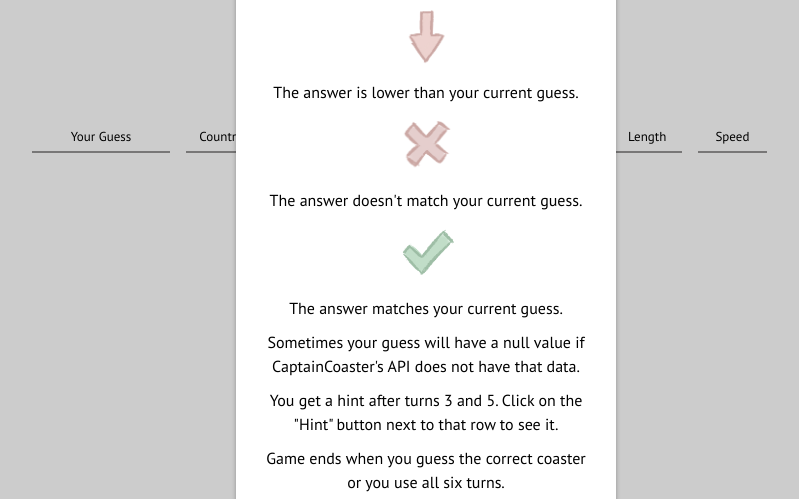
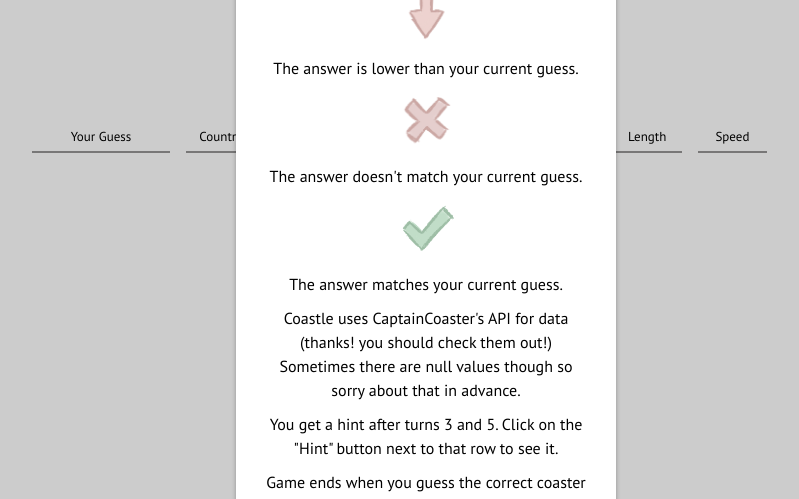
Before and after one commit to pkyu/coastle, a plain HTML site: page index.html in a window 1280 px wide. Both pictures are taken after a click on the button 423 px from the left and 250 px from the top of the page. Shown: the part 301-800 px from the top of the page, without its empty margins (214-1013 px from the left). Drawn offline with nearby package versions, Linux system fonts and the light colour scheme; no server answers.

Commit message:
information change (close button not offscreen)

```diff
--- a/index.html
+++ b/index.html
@@ -118,7 +118,7 @@
     </div>
 <script src="assets/confetti.js"></script>
 <div class="popup" id="info">
-    <div class = "popup-inner">
+    <div class = "popup-inner infor">
         <h3>How to Play</h3>
         <p>An unknown coaster is randomly chosen from a very biased list I hand-picked. Type a coaster name into the search box and click the coaster/park you want to guess.</p>
         <p>There's four different tiles that can show up when you guess:</p>
@@ -130,7 +130,7 @@
         <p>The answer doesn't match your current guess.</p>
         <img src="assets/correct.png">
         <p>The answer matches your current guess.</p>
-        <p>Sometimes your guess will have a null value if CaptainCoaster's API does not have that data.</p>
+        <p>Coastle uses CaptainCoaster's API for data (thanks! you should check them out!) Sometimes there are null values though so sorry about that in advance.</p>
         <p>You get a hint after turns 3 and 5. Click on the "Hint" button next to that row to see it.</p>
         <p>Game ends when you guess the correct coaster or you use all six turns.</p>
         <button onClick="closePopup('info');">Close</button>
```
